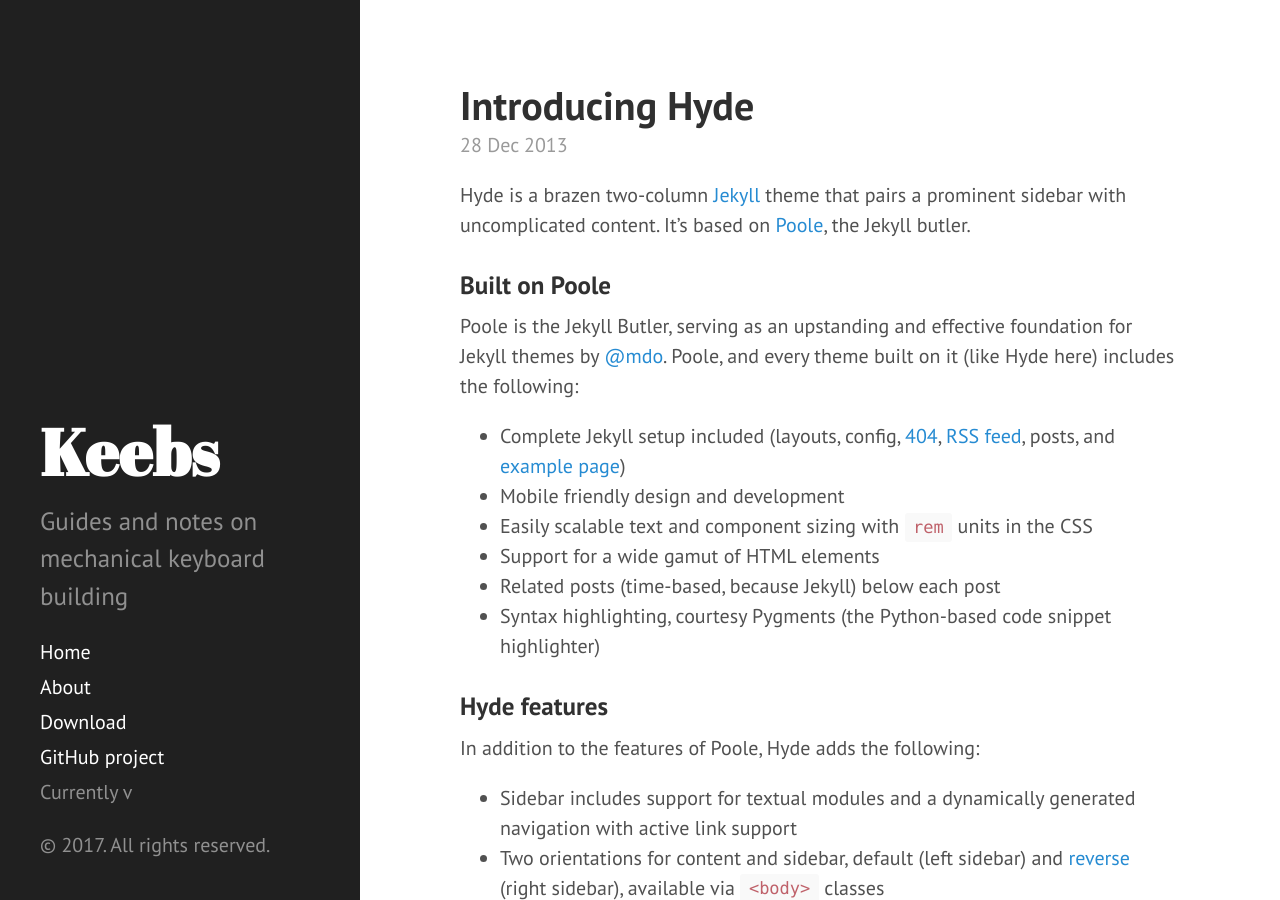
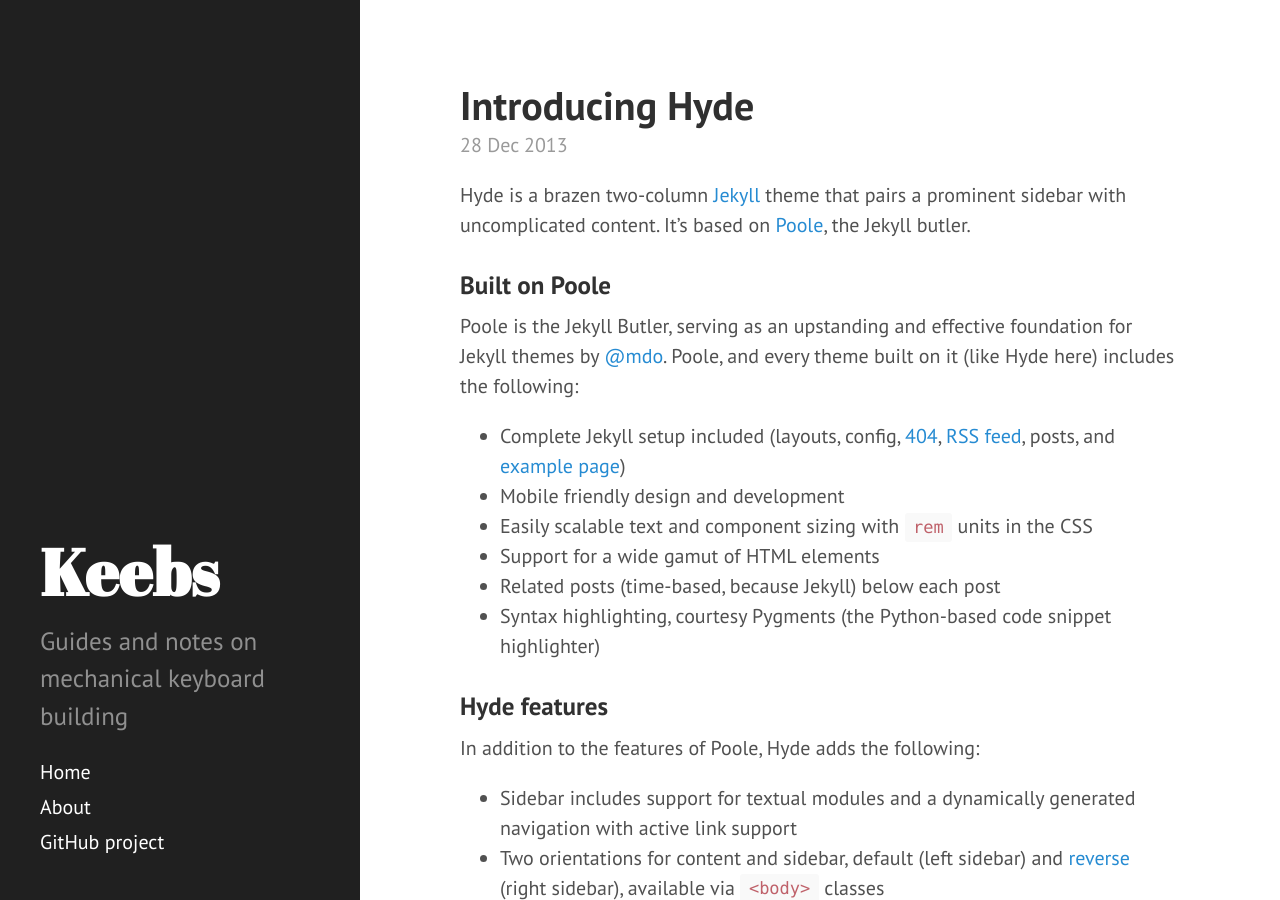
Before and after one commit to lisinge/keebs, a Jekyll site: the page built from index.html, in a window 1280 px wide and 900 px high. Built offline with Jekyll 4.4.1, drawn with Linux system fonts in a browser that asks for light colours; the list of posts is cut into pages by our own code.

Commit message:
Clean up sidebar

```diff
--- a/_includes/sidebar.html
+++ b/_includes/sidebar.html
@@ -26,11 +26,7 @@
         {% endif %}
       {% endfor %}
 
-      <a class="sidebar-nav-item" href="{{ site.github.repo }}/archive/v{{ site.version }}.zip">Download</a>
       <a class="sidebar-nav-item" href="{{ site.github.repo }}">GitHub project</a>
-      <span class="sidebar-nav-item">Currently v{{ site.version }}</span>
     </nav>
-
-    <p>&copy; {{ site.time | date: '%Y' }}. All rights reserved.</p>
   </div>
 </div>
```
